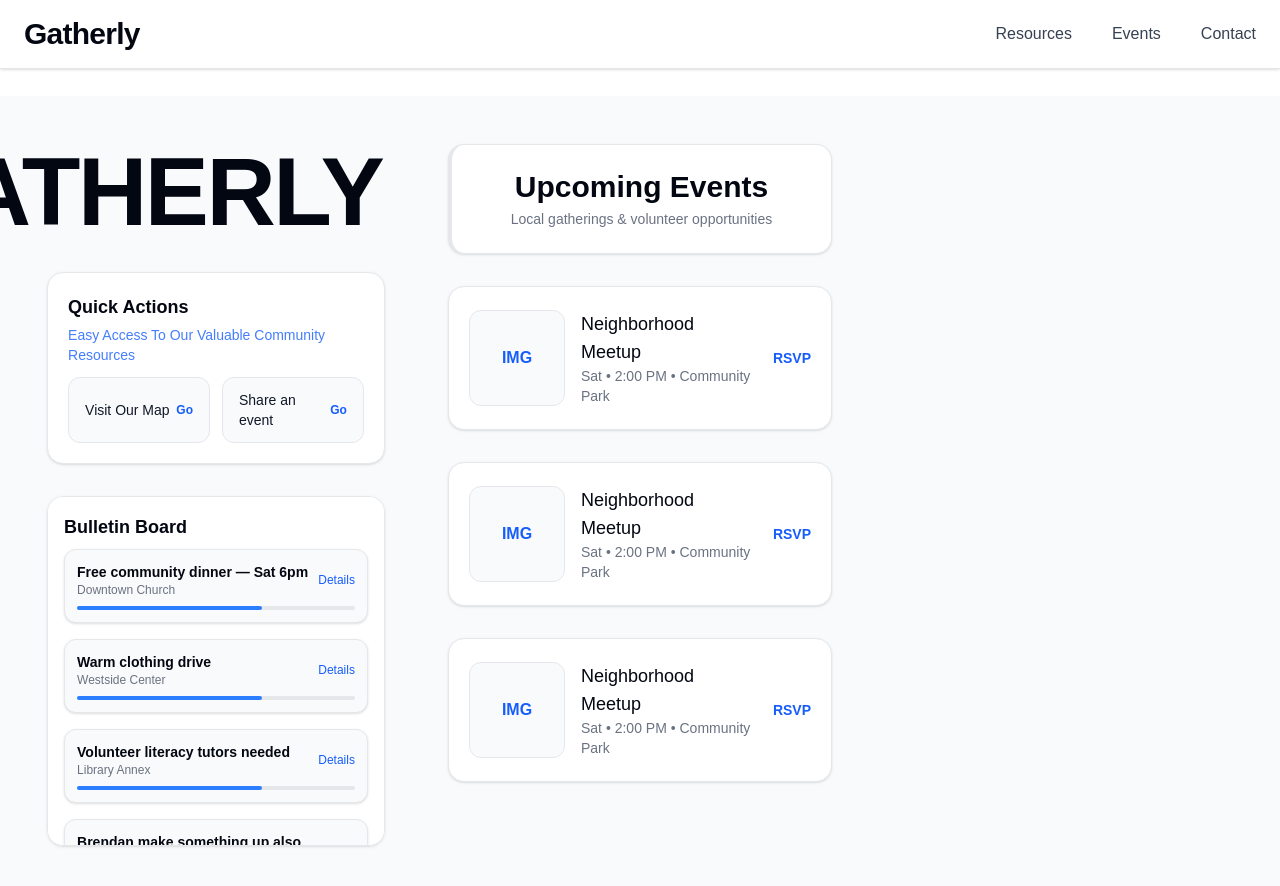
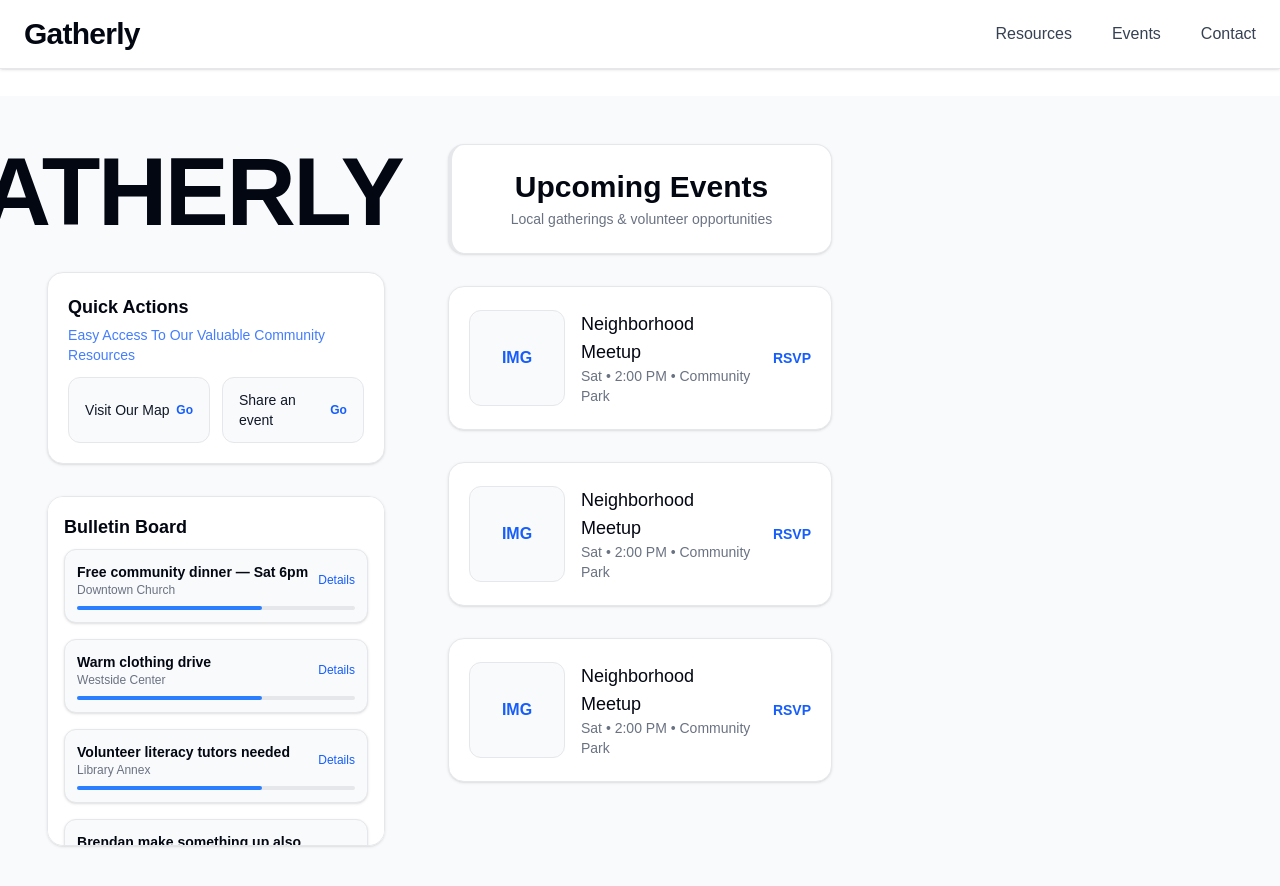
Before and after one commit to TSA-Group/tsa_group_starter, a Next.js app: page / in a window 1280 px wide. Shown: the top 886 px of the page. Built offline with nearby package versions, Linux system fonts and the light colour scheme.

Commit message:
Update page.tsx

```diff
--- a/app/page.tsx
+++ b/app/page.tsx
@@ -52,7 +52,7 @@ export default function Home() {
             style={{ fontFamily: "TAN Buster, sans-serif" }}
             variants={cardPop}
             animate={{
-              x: [-80, -60, -80],
+              x: [-60, -40, -60],
               y: [0, -6, 0],
               transition: { duration: 2.5, ease: "easeInOut", },
             }}
```
